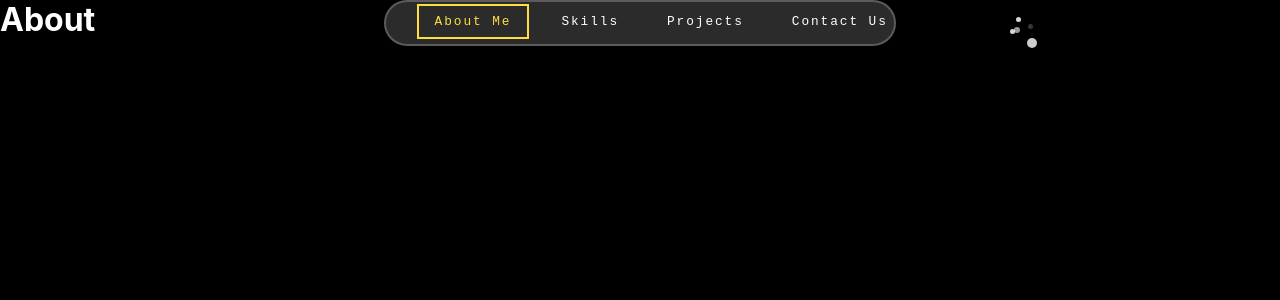
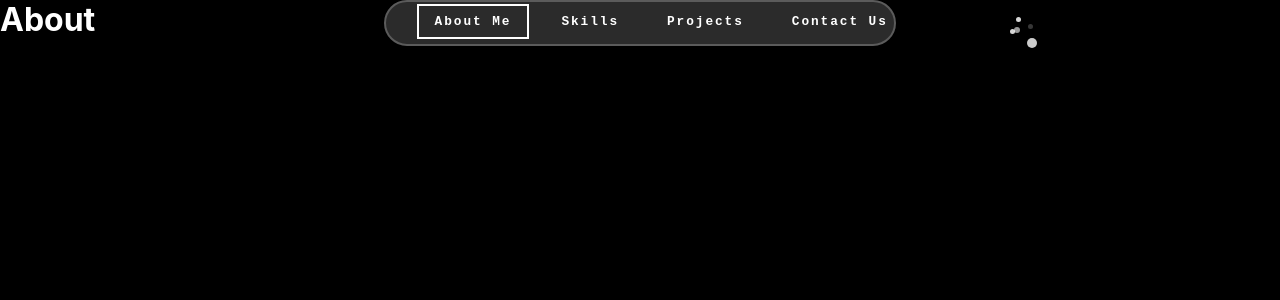
Before and after one commit to AndrewidRizk/Portfolio, a React (Create React App) app in the folder portfolio/: page /about in a window 1280 px wide. Shown: the top 300 px of the page. Built offline with nearby package versions, Linux system fonts and the light colour scheme; some icons are missing.

Commit message:
Update NavBar.css

```diff
--- a/portfolio/src/Styles/NavBar.css
+++ b/portfolio/src/Styles/NavBar.css
@@ -21,6 +21,7 @@
     margin: 0 auto; /* Gives that scrolling effect as the typing happens */
     letter-spacing: .15em; /* Adjust as needed */
     border: 2px solid #5B5B5B; /* Add the border */
+    font-weight: bolder;
   }
 
   .nav-container {
@@ -43,6 +44,7 @@
     margin: 0 auto; /* Gives that scrolling effect as the typing happens */
     letter-spacing: .15em; /* Adjust as needed */
     border: 2px solid #347CF8; /* Add the border */
+    font-weight:bolder;
 
   }
 
@@ -65,7 +67,7 @@
   top:0px;
 }
 
-.nav-links {
+.starScreen .nav-links {
   color: #fff;
   text-decoration: none;
   padding: 0.5rem 1rem;
@@ -73,10 +75,25 @@
   border-bottom: 3px solid transparent;
 }
 
+.nav-links {
+  color: #1868f1;
+  text-decoration: none;
+  padding: 0.5rem 1rem;
+  height: 100%;
+  border-bottom: 3px solid transparent;
+}
+
+.starScreen .nav-menu .links {
+  list-style: none;
+  display: flex;
+  color: #d9d2c3;
+  cursor: pointer;
+}
+
 .nav-menu .links {
   list-style: none;
   display: flex;
-  color: #d9d2c3;
+  color: #1868f1;
   cursor: pointer;
 }
 
@@ -102,11 +119,11 @@
 
  .nav-item:hover:after {
   width: 100%;
-  background: white;
+  background: #1868f1;
 }
  .nav-item .active {
-  color: white;
-  border: 2px solid white;
+  color: #1868f1;
+  border: 2px solid #1868f1;
 }
 
 .starScreen .nav-item:hover:after {
@@ -117,6 +134,15 @@
 .starScreen .nav-item .active {
   color: #ffdd40;
   border: 2px solid #ffdd40;
+}
+
+.starScreen .nav-item:hover:after {
+  width: 100%;
+  background: white;
+}
+.starScreen .nav-item .active {
+  color: white;
+  border: 2px solid white;
 }
 
 
```
